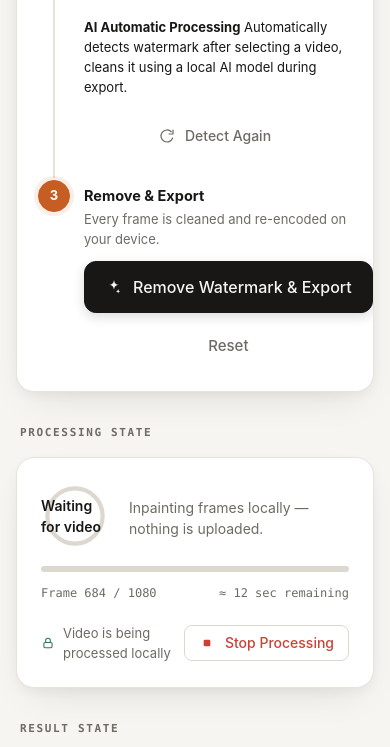
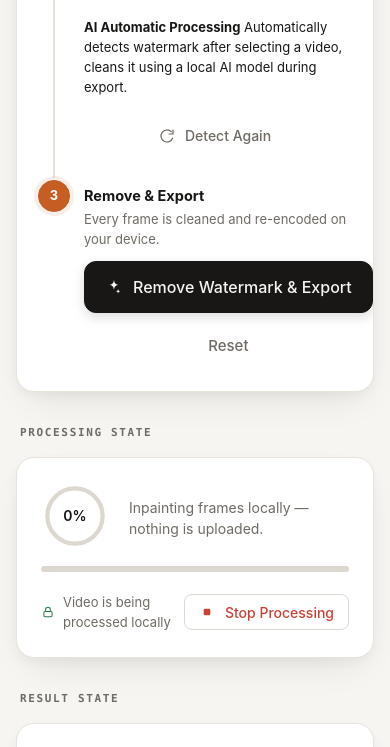
Before and after one commit to fourmeter/Gemini_logo_remover, a website with bundled scripts: page public/video-preview.html in a window 390 px wide. Both pictures are taken after a click on the button "Reset". Shown: the part 1817-2564 px from the top of the page. Built offline with nearby package versions, Linux system fonts and the light colour scheme.

Commit message:
fix(ui): remove static mockup frames text and fix mobile flex/grid overflow

```diff
--- a/public/video-preview.html
+++ b/public/video-preview.html
@@ -374,6 +374,7 @@
       text-transform: uppercase; color: var(--muted);
     }
     .proc-top { display: flex; align-items: center; gap: 20px; padding: 24px 24px 16px; }
+    .proc-top > div:last-child { flex: 1; min-width: 0; }
     .ring { position: relative; width: 68px; height: 68px; flex: none; }
     .ring svg { width: 68px; height: 68px; transform: rotate(-90deg); }
     .ring-track { fill: none; stroke: var(--border-2); stroke-width: 4; }
@@ -474,7 +475,7 @@
     /* ============ Responsive ============ */
     @media (max-width: 1100px) {
       .workspace { grid-template-columns: 1fr; }
-      .col-side { display: grid; grid-template-columns: repeat(auto-fit, minmax(340px, 1fr)); align-items: start; }
+      .col-side { display: grid; grid-template-columns: repeat(auto-fit, minmax(min(100%, 340px), 1fr)); align-items: start; }
       .state-caption { grid-column: 1 / -1; }
     }
     @media (max-width: 720px) {
@@ -741,10 +742,7 @@
             </div>
           </div>
           <div class="proc-bar"><div class="bar"><i id="progressBar"></i></div></div>
-          <div class="proc-meta">
-            <span>Frame 684 / 1080</span>
-            <span>≈ 12 sec remaining</span>
-          </div>
+
           <div class="proc-foot">
             <span class="proc-note" id="procNote">
               <svg class="ic" aria-hidden="true"><use href="#i-lock"/></svg>Video is being processed locally
--- a/src/video-app.js
+++ b/src/video-app.js
@@ -931,7 +931,7 @@ function reset() {
     renderMetadata(null);
     renderDetection(null);
     renderAutoPresetSummary(null);
-    setProgress(0, 'Waiting for video');
+    setProgress(0);
     setStatus('');
     updateButtons();
 }
@@ -1130,7 +1130,7 @@ async function init() {
     renderMetadata(null);
     renderDetection(null);
     updateCompareMode();
-    setProgress(0, 'Waiting for video');
+    setProgress(0);
     setupEvents();
     updateButtons();
     await consumePendingVideoHandoff();
```
